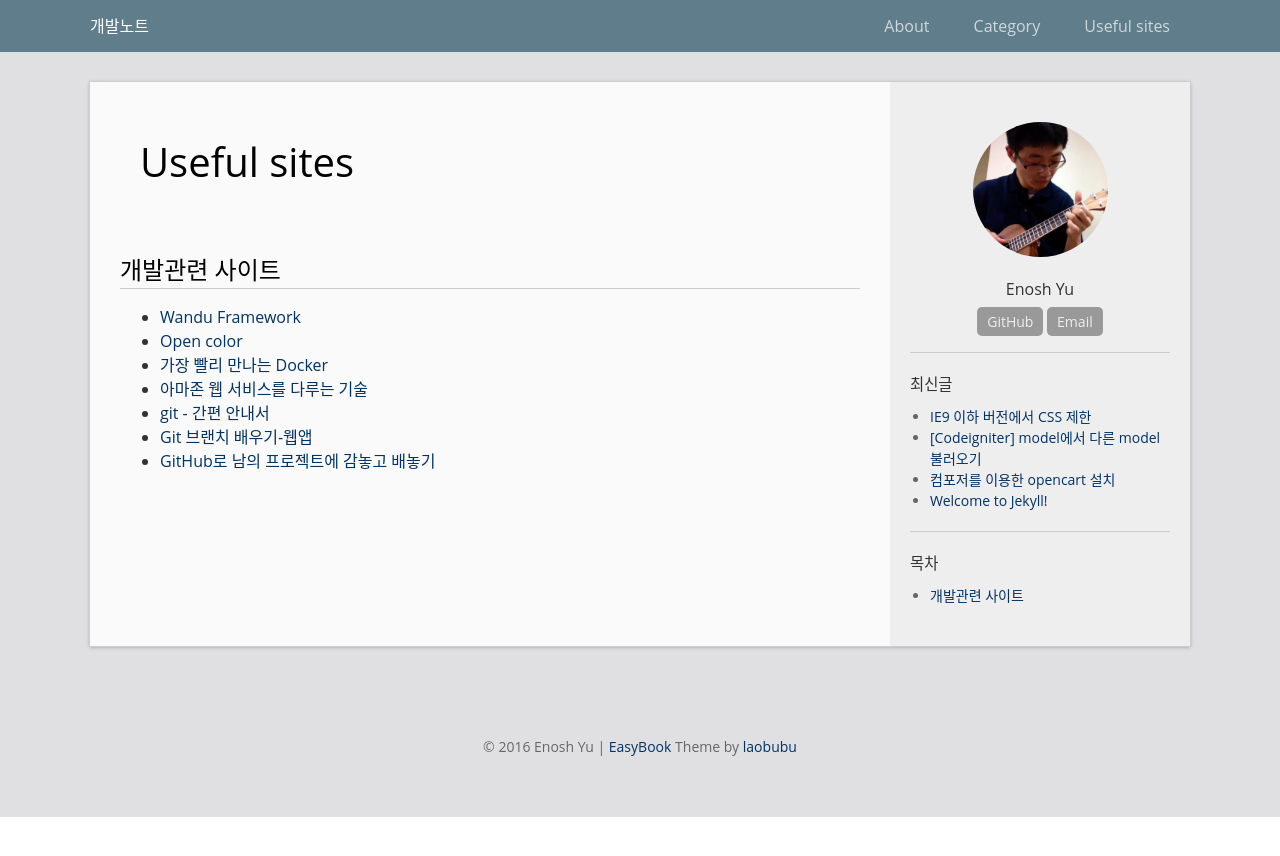
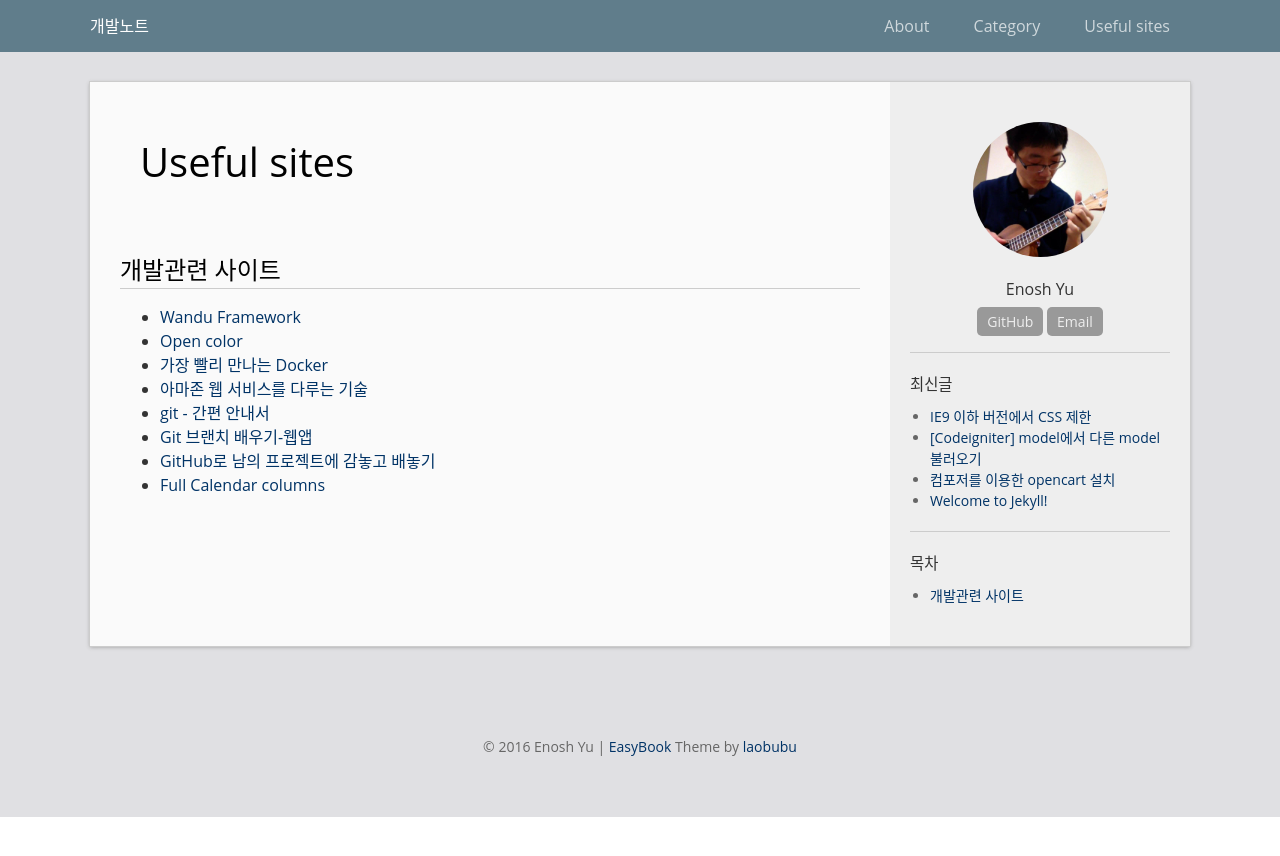
Before and after one commit to Enosh-Yu/enosh-yu.github.io, a Jekyll site: the page built from favorites.md, in a window 1280 px wide. Shown: the top 856 px of the page. Built offline with Jekyll 4.4.1, drawn with Linux system fonts in a browser that asks for light colours; comment, search, counter and statistics services are not loaded.

Commit message:
edit favorites.md

```diff
--- a/favorites.md
+++ b/favorites.md
@@ -13,3 +13,4 @@ public: true
 * [git - 간편 안내서](http://rogerdudler.github.io/git-guide/index.ko.html)
 * [Git 브랜치 배우기-웹앱](http://learnbranch.urigit.com/)
 * [GitHub로 남의 프로젝트에 감놓고 배놓기](http://dogfeet.github.io/articles/2012/how-to-github.html)
+* [Full Calendar columns](https://github.com/mherrmann/fullcalendar-columns)
```
